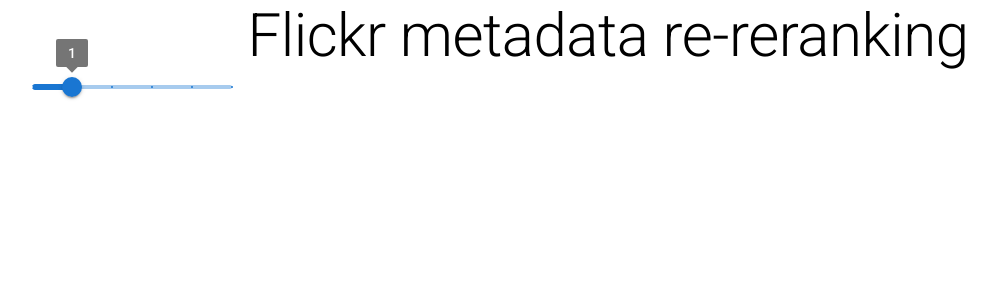
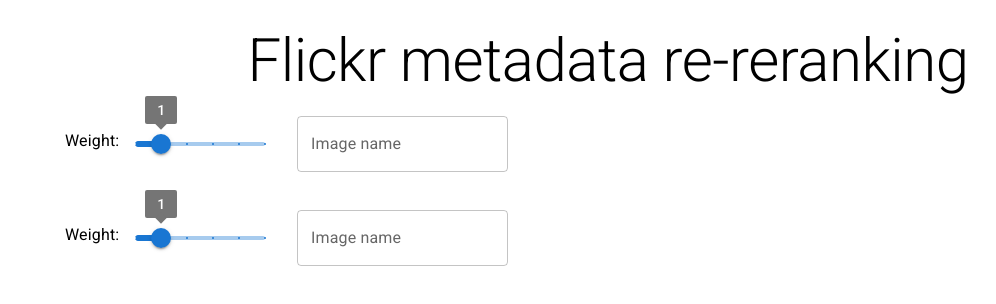
Before and after one commit to tomassvatek/flickr-metadata-based-reranking, a React (Create React App) app in the folder client-app/: page / in a window 1280 px wide. Shown: the top 304 px of the page, without its empty margins (32-1028 px from the left). Built offline with nearby package versions, Linux system fonts and the light colour scheme.

Commit message:
Filter components

```diff
--- a/client-app/src/App.tsx
+++ b/client-app/src/App.tsx
@@ -1,11 +1,11 @@
-import './App.css';
+import "./App.css";
 import { Container } from "@mui/material";
-import Header from './components/Header';
-import FilterList from './components/FilterList';
+import Header from "./components/Header";
+import FilterList from "./components/FilterList";
 
 function App() {
   return (
-    <Container>
+    <Container style={{ padding: "25px" }}>
       <Header></Header>
       <FilterList />
     </Container>
--- a/client-app/src/components/FilterList.tsx
+++ b/client-app/src/components/FilterList.tsx
@@ -1,12 +1,20 @@
+import { Box, TextField } from "@mui/material";
 import FilterRow from "./FilterRow";
 
 function FilterList() {
   return (
-    <FilterRow
-      name="Image description"
-      placeholder="What are you looking for?"
-      dataType="date"
-    />
+    <Box>
+      <FilterRow
+        name="Image description"
+        placeholder="What are you looking for?"
+        control={<TextField variant="outlined" label="Image name" />}
+      />
+      <FilterRow
+        name="Image description"
+        placeholder="What are you looking for?"
+        control={<TextField variant="outlined" label="Image name" />}
+      />
+    </Box>
   );
 }
 
--- a/client-app/src/components/FilterRow.tsx
+++ b/client-app/src/components/FilterRow.tsx
@@ -1,4 +1,4 @@
-import { Slider } from "@mui/material";
+import { Slider, Typography } from "@mui/material";
 import { Box } from "@mui/system";
 
 type DataType = "number" | "string" | "date" | "geo";
@@ -6,13 +6,16 @@ type DataType = "number" | "string" | "date" | "geo";
 type FilterItemProps = {
   name: string;
   placeholder: string;
-  dataType: DataType;
+  control: JSX.Element | React.ReactElement;
 };
 
-function FilterRow({ name, placeholder }: FilterItemProps) {
+function FilterRow({ name, placeholder, control }: FilterItemProps) {
   return (
-    <Box>
-      <Box width={200}>
+    <Box display="flex" alignItems="center">
+      <Box width={200} display="flex" sx={{ padding: 4 }}>
+        <Typography variant="body1" marginRight="1rem">
+          Weight:
+        </Typography>
         <Slider
           aria-label={name}
           defaultValue={1}
@@ -22,6 +25,7 @@ function FilterRow({ name, placeholder }: FilterItemProps) {
           max={5}
         />
       </Box>
+      {control}
     </Box>
   );
 }
```
Also changed, not shown: client-app/src/hooks/useSearchImage.ts (added, +34 -0 lines).
